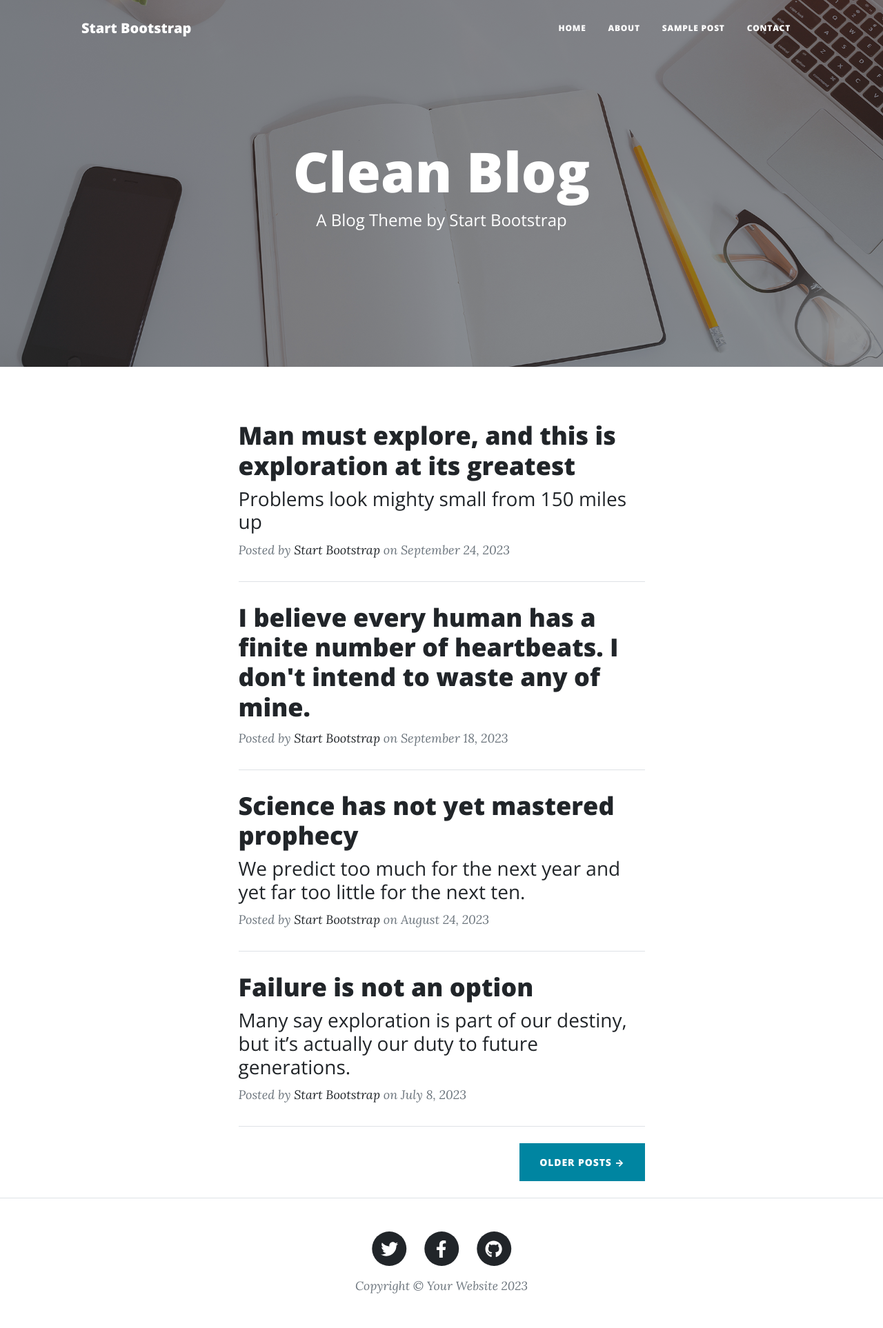
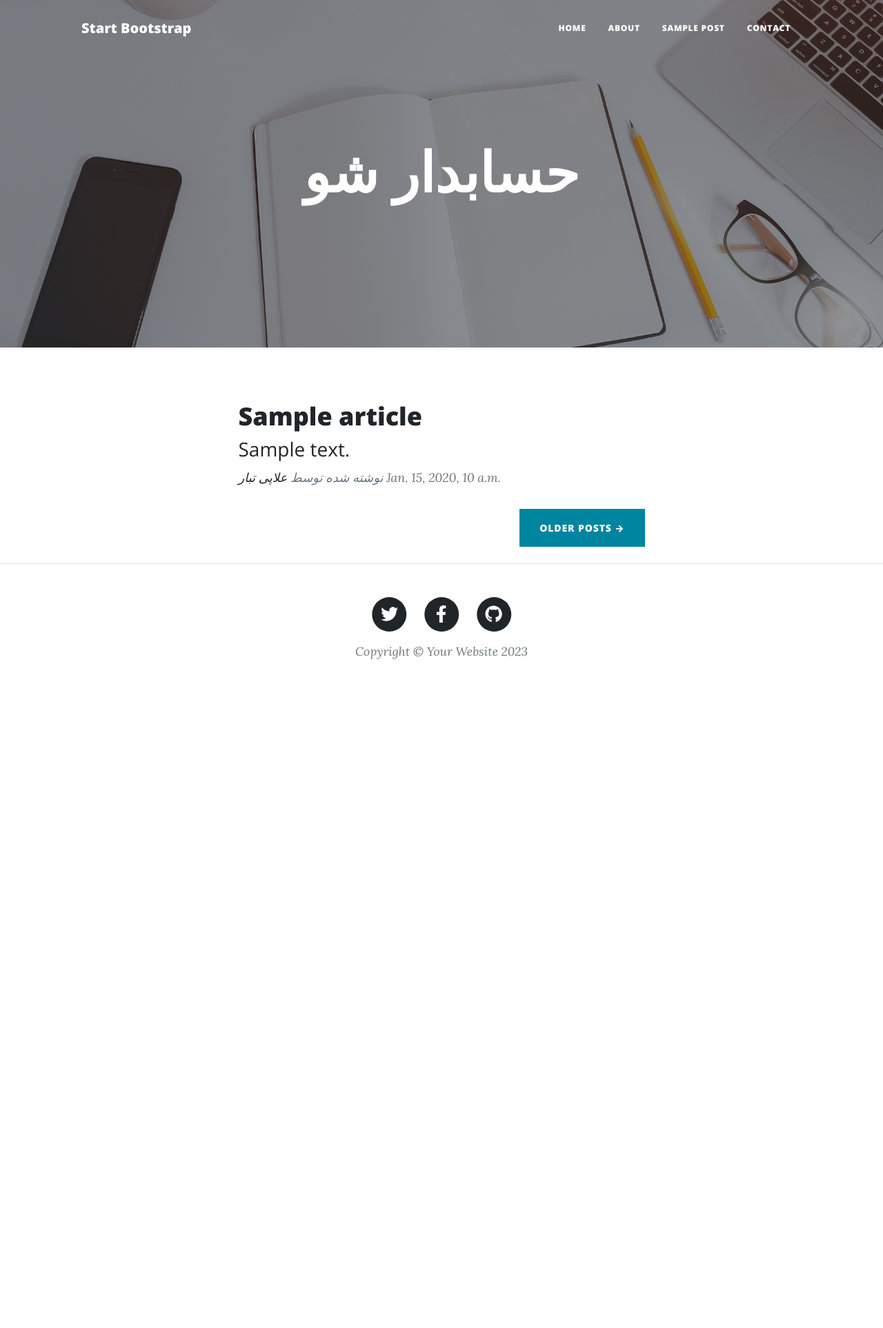
Before and after one commit to iMaHdI78/Hesabdar-Sho, a Django app: page / in a window 1280 px wide. Shown: the whole page at 69% size. After the commit the page ends 956 px from the top, so only its background shows below. Run offline with Django 4.2, Linux system fonts and the light colour scheme; tables that the repository leaves empty hold one stand-in row (values such as "Sample post"); some libraries are stand-ins or nearby versions.

Commit message:
Displaying the content and making the article dynamic in the format

```diff
--- a/blog/templates/blog/base.html
+++ b/blog/templates/blog/base.html
@@ -39,19 +39,7 @@
                 </div>
             </div>
         </nav>
-        <!-- Page Header-->
-        <header class="masthead" style="background-image: url('assets/img/home-bg.jpg')">
-            <div class="container position-relative px-4 px-lg-5">
-                <div class="row gx-4 gx-lg-5 justify-content-center">
-                    <div class="col-md-10 col-lg-8 col-xl-7">
-                        <div class="site-heading">
-                            <h1>Clean Blog</h1>
-                            <span class="subheading">A Blog Theme by Start Bootstrap</span>
-                        </div>
-                    </div>
-                </div>
-            </div>
-        </header>
+
         {% block main %}
 
         {% endblock %}
--- a/blog/templates/blog/home.html
+++ b/blog/templates/blog/home.html
@@ -1,63 +1,44 @@
 {% extends 'blog/base.html' %}
+
+{% load static %}
+
 {% block main %}
+
+<!-- Page Header-->
+    <header class="masthead" style="background-image: url('{% static 'blog/assets/img/home-bg.jpg' %}')">
+        <div class="container position-relative px-4 px-lg-5">
+            <div class="row gx-4 gx-lg-5 justify-content-center">
+                <div class="col-md-10 col-lg-8 col-xl-7">
+                    <div class="site-heading">
+                        <h1>حسابدار شو</h1>
+                       <!--<span class="subheading">A Blog Theme by Start Bootstrap</span>-->
+                    </div>
+                </div>
+            </div>
+        </div>
+    </header>
 
 <!-- Main Content-->
     <div class="container px-4 px-lg-5">
         <div class="row gx-4 gx-lg-5 justify-content-center">
             <div class="col-md-10 col-lg-8 col-xl-7">
                 <!-- Post preview-->
+                {% for article in articles %}
                     <div class="post-preview">
-                    <a href="post.html">
-                        <h2 class="post-title">Man must explore, and this is exploration at its greatest</h2>
-                        <h3 class="post-subtitle">Problems look mighty small from 150 miles up</h3>
+                        <a href="{% url 'blog:detail' article.slug %}">
+                            <h2 class="post-title">{{article.title}}</h2>
+                            <h3 class="post-subtitle">{{article.description|truncatewords:30}}</h3>
                         </a>
                     <p class="post-meta">
-                        Posted by
-                        <a href="#!">Start Bootstrap</a>
-                        on September 24, 2023
+                            نوشته شده توسط
+                            <a href="#!">علاپی تبار</a>
+                            {{article.publish}}
                         </p>
                     </div>
-                <!-- Divider-->
-                <hr class="my-4" />
-                <!-- Post preview-->
-                <div class="post-preview">
-                    <a href="post.html"><h2 class="post-title">I believe every human has a finite number of heartbeats. I don't intend to waste any of mine.</h2></a>
-                    <p class="post-meta">
-                        Posted by
-                        <a href="#!">Start Bootstrap</a>
-                        on September 18, 2023
-                    </p>
-                </div>
-                <!-- Divider-->
-                <hr class="my-4" />
-                <!-- Post preview-->
-                <div class="post-preview">
-                    <a href="post.html">
-                        <h2 class="post-title">Science has not yet mastered prophecy</h2>
-                        <h3 class="post-subtitle">We predict too much for the next year and yet far too little for the next ten.</h3>
-                    </a>
-                    <p class="post-meta">
-                        Posted by
-                        <a href="#!">Start Bootstrap</a>
-                        on August 24, 2023
-                    </p>
-                </div>
-                <!-- Divider-->
-                <hr class="my-4" />
-                <!-- Post preview-->
-                <div class="post-preview">
-                    <a href="post.html">
-                        <h2 class="post-title">Failure is not an option</h2>
-                        <h3 class="post-subtitle">Many say exploration is part of our destiny, but it’s actually our duty to future generations.</h3>
-                    </a>
-                    <p class="post-meta">
-                        Posted by
-                        <a href="#!">Start Bootstrap</a>
-                        on July 8, 2023
-                    </p>
-                </div>
-                <!-- Divider-->
-                <hr class="my-4" />
+                {% endfor %}
+
+
+
                     <!-- Pager-->
                     <div class="d-flex justify-content-end mb-4"><a class="btn btn-primary text-uppercase" href="#!">Older Posts →</a></div>
                 </div>
--- a/blog/views.py
+++ b/blog/views.py
@@ -14,4 +14,4 @@ def detail (request, slug):
         "articles" : Article.objects.get(slug = slug)
 
     }
-    return render(request,"blog/single.html", context)
+    return render(request,"blog/detail.html", context)
```
Also changed, not shown: blog/templates/blog/detail.html (added, +31 -0 lines), blog/templates/blog/single.html (deleted, +0 -42 lines). Lines whose indentation alone changed are shown as unchanged.
